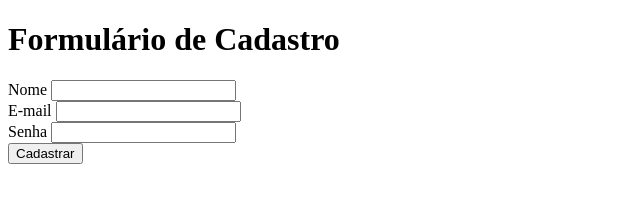
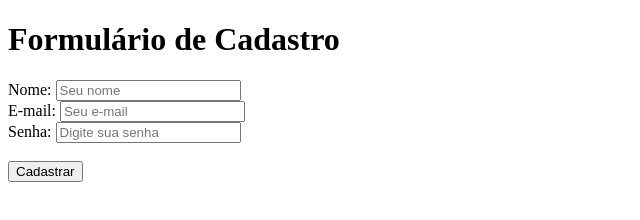
Before and after one commit to KarineGawlik/curso_ebac_frontend, a plain HTML site: page index.html in a window 1280 px wide. Shown: the whole page, without its empty margins (0-640 px from the left). Drawn offline with Linux system fonts and the light colour scheme.

Commit message:
adicionando labels

```diff
--- a/index.html
+++ b/index.html
@@ -8,14 +8,16 @@
 </head>
 <body>
     <h1><b>Formulário de Cadastro</b></h1>
-    <label>Nome</label>
-    <input type="text"/>
-    <br />
-    <label>E-mail</label>
-    <input type="text"/>
-    <br />
-    <label>Senha</label>
-    <input type="text"/>
+    <form>
+        <label for="nome">Nome:</label>
+        <input type="text" id="text" placeholder="Seu nome"/>
+        <br />
+        <label for="email">E-mail:</label>
+        <input id="email" type="email" placeholder="Seu e-mail" />
+        <br />
+        <label for="password">Senha:</label>
+        <input type="password" id="password" placeholder="Digite sua senha"/>
+    </form>
     <br />
     <button type="Submit">
         Cadastrar
```
